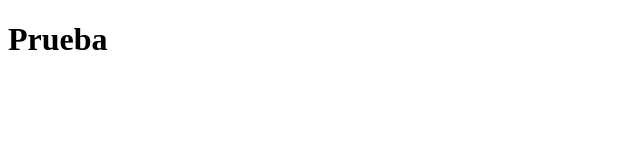
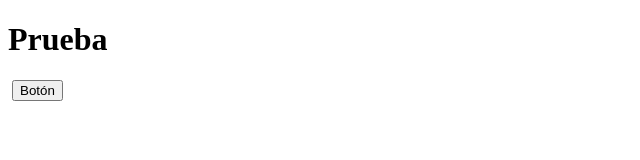
Before and after one commit to IvanJimenezHidalgo/prueba, a plain HTML site: page index.html in a window 1280 px wide. Shown: the whole page, without its empty margins (0-640 px from the left). Drawn offline with Linux system fonts and the light colour scheme.

Commit message:
Añadido botón

```diff
--- a/index.html
+++ b/index.html
@@ -13,6 +13,7 @@
         </ul>
         <img src="" alt="">
         <label for=""></label>
+        <button type="button" name="button">Botón</button>
       </div>
   </body>
 </html>
```
